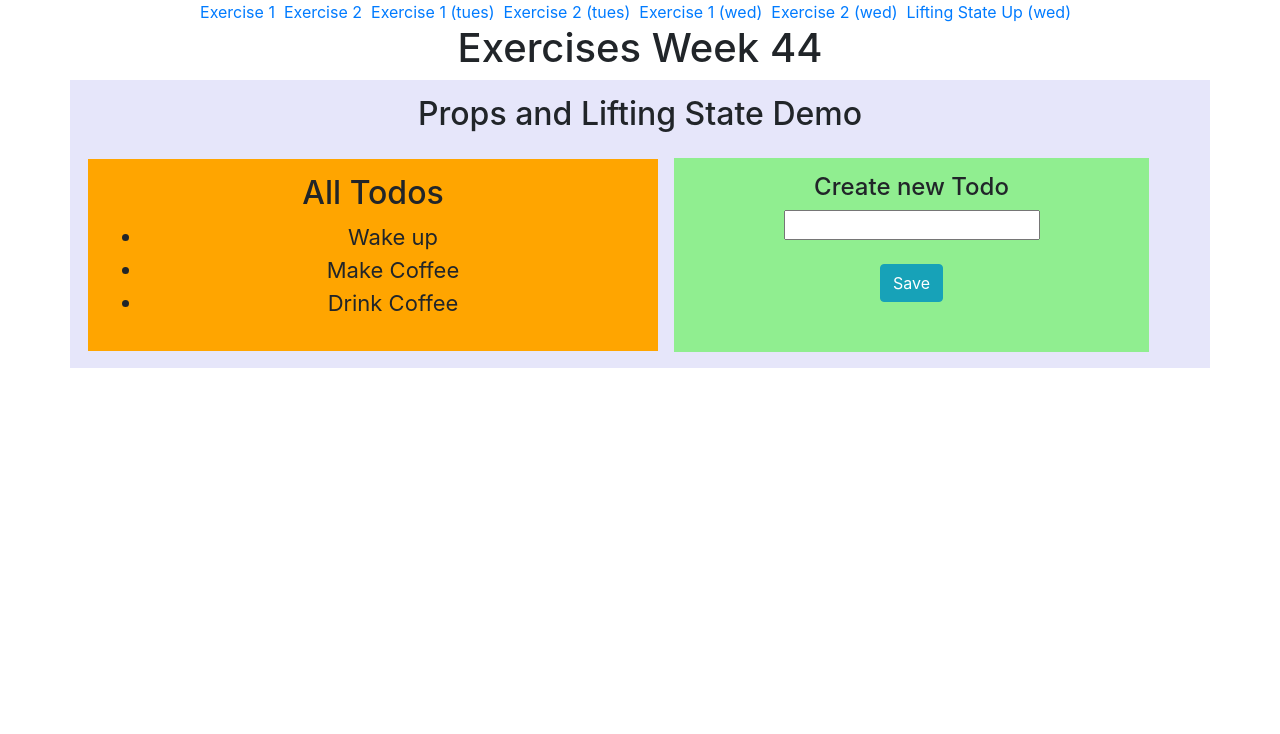
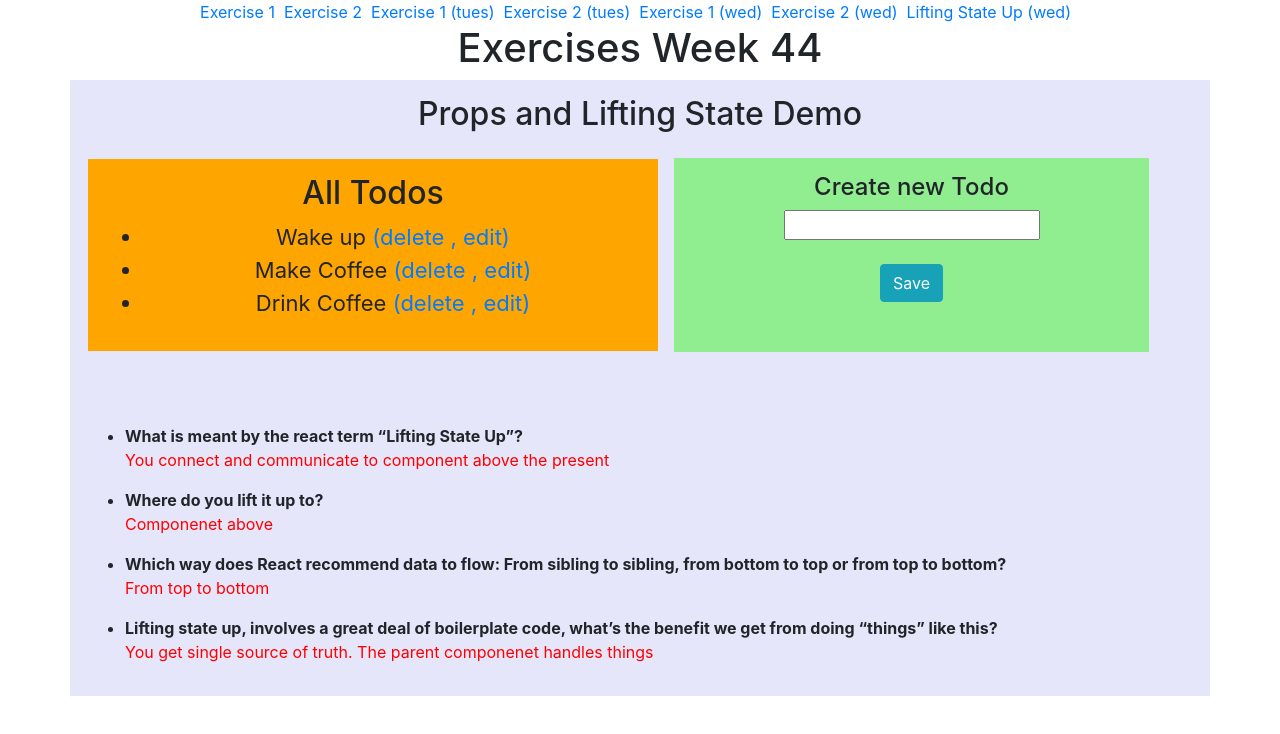
Before and after one commit to cph-ms782/Review_week44, a React (Create React App) app in the folder exercises/: page / in a window 1280 px wide. Shown: the top 734 px of the page. Built offline with nearby package versions, Linux system fonts and the light colour scheme.

Commit message:
wednesday done

```diff
--- a/exercises/src/wednesday/App5.js
+++ b/exercises/src/wednesday/App5.js
@@ -6,6 +6,17 @@ import NewTodo from "./NewTodo"
 import uuid from "uuid/v1";
 
 function App5() {
+
+  //css
+  const tStyle = {
+    textAlign: 'justify',
+    fontWeight: 'bold'
+  };
+  const tNorm = {
+    fontWeight: 'normal',
+    color: 'red'
+  };
+
   const initialData = [
     { id: uuid(), todoText: "Wake up" },
     { id: uuid(), todoText: "Make Coffee" },
@@ -27,6 +38,17 @@ function App5() {
     setNewTodo({ id: "", todoText: "" })
   };
 
+  const deleteTodo = (index) => {
+    console.log("delete", index)
+    const newTodos = todos.filter(todo => todo.id !== index);
+    setTodos([...newTodos]);
+  }
+  const editTodo = (index) => {
+    console.log("edit", index);
+    setNewTodo(todos.find(todo => todo.id === index));
+  }
+
+
   return (
     <div className="container outer">
       <h2 style={{ textAlign: "center", marginBottom: 25 }}>
@@ -35,7 +57,11 @@ function App5() {
 
       <div className="row">
         <div className="col-6 allTodos">
-          <TodoList todos={todos} />
+          <TodoList
+            todos={todos}
+            deleteTodo={deleteTodo}
+            editTodo={editTodo}
+          />
         </div>
         <div className="col-5 new-todo">
           <NewTodo
@@ -44,6 +70,19 @@ function App5() {
           />
         </div>
       </div>
+      <br />
+      <br />
+      <br />
+      <ul style={tStyle}>
+        <li>What is meant by the react term “Lifting State Up”?</li>
+        <p style={tNorm}>You connect and communicate to component above the present</p>
+        <li>Where do you lift it up to?</li>
+        <p style={tNorm}>Componenet above</p>
+        <li>Which way does React recommend data to flow: From sibling to sibling, from bottom to top or from top to bottom?</li>
+        <p style={tNorm}>From top to bottom</p>
+        <li>Lifting state up, involves a great deal of boilerplate code, what’s the benefit we get from doing “things” like this?</li>
+        <p style={tNorm}>You get single source of truth. The parent componenet handles things</p>
+      </ul>
     </div>
   );
 }
--- a/exercises/src/wednesday/TodoList.js
+++ b/exercises/src/wednesday/TodoList.js
@@ -1,13 +1,23 @@
 import React from 'react';
 import PropTypes from 'prop-types';
 
-const TodoList = ({ todos }) => {
+const TodoList = ({ todos, deleteTodo, editTodo }) => {
   return (
     <React.Fragment>
       <h2>All Todos</h2>
       <ul>
         {todos.map(todo => (
-          <li key={todo.id}>{todo.todoText}</li>
+          <li key={todo.id}>{todo.todoText}
+            <a href="#/" onClick={
+              (e) => {
+                e.preventDefault();
+                deleteTodo(todo.id);
+              }
+            }> (delete </a>
+
+            <a href="#/" onClick={() => editTodo(todo.id)}>, edit) </a>
+
+          </li>
         ))}
       </ul>
     </React.Fragment>
@@ -16,5 +26,7 @@ const TodoList = ({ todos }) => {
 export default TodoList;
 
 TodoList.propTypes = {
-  todos: PropTypes.array
+  todos: PropTypes.array,
+  deleteTodo: PropTypes.func,
+  editTodo: PropTypes.func
 }
```
